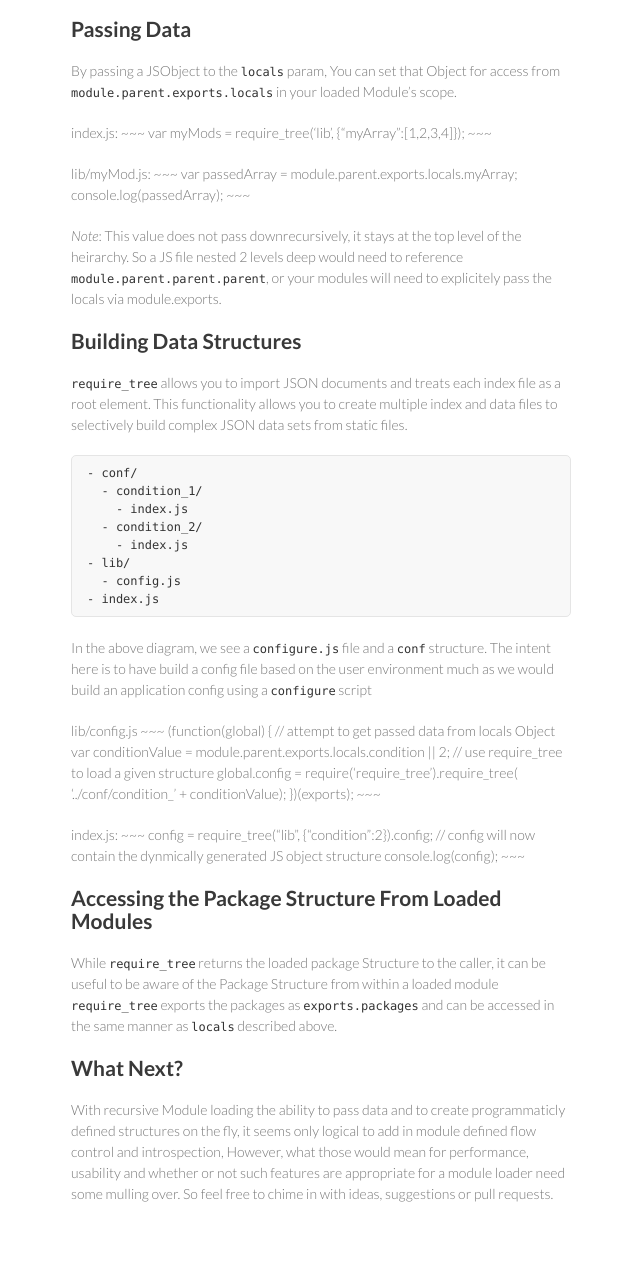
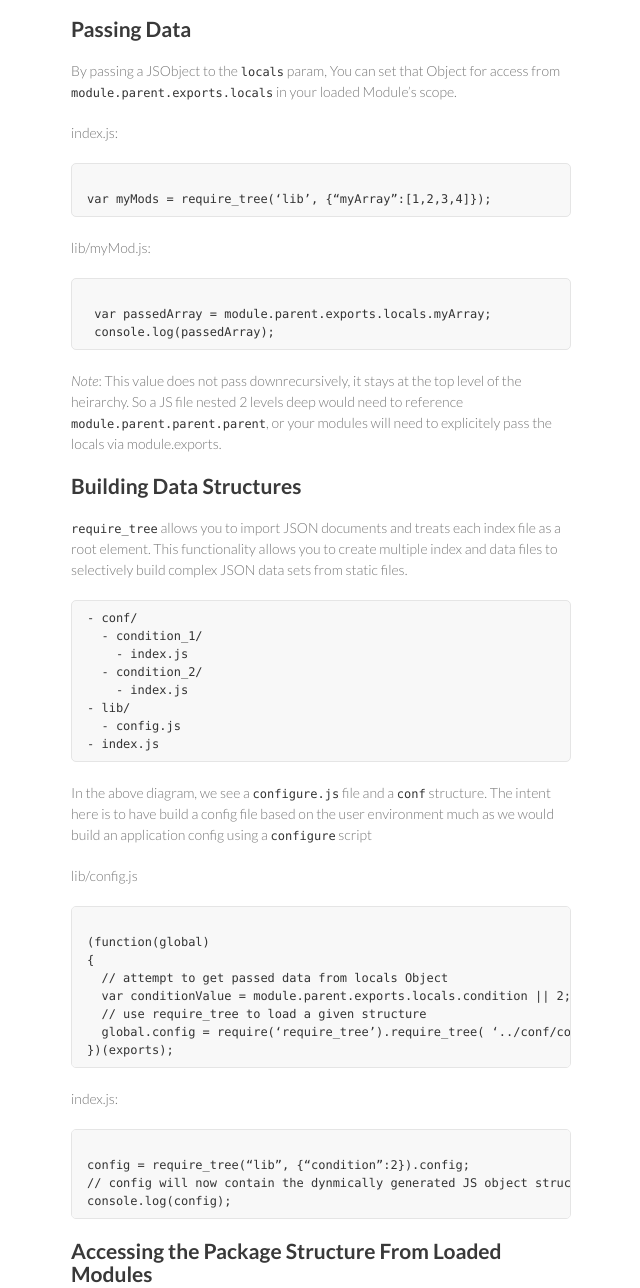
Before and after one commit to vanschroeder/require_tree, a plain HTML site: page index.html in a window 1280 px wide. Shown: the part 1076-2364 px from the top of the page, without its empty margins (499-1139 px from the left). Drawn offline with Linux system fonts and the light colour scheme.

Commit message:
updating index.html

```diff
--- a/index.html
+++ b/index.html
@@ -79,15 +79,15 @@
 <p>By passing a JSObject to the <code>locals</code> param, You can set that Object for access from <code>module.parent.exports.locals</code> in your loaded Module’s scope.</p>
 
 <p>index.js:
-~~~
+<pre><code>
 var myMods = require_tree(‘lib’, {“myArray”:[1,2,3,4]});
-~~~ </p>
+</code></pre>
 
 <p>lib/myMod.js:
-~~~
+<pre><code>
  var passedArray = module.parent.exports.locals.myArray;
  console.log(passedArray);
-~~~</p>
+</code></pre>
 
 <p><em>Note</em>: This value does not pass downrecursively, it stays at the top level of the heirarchy. So a JS file nested 2 levels deep would need to reference <code>module.parent.parent.parent</code>, or your modules will need to explicitely pass the locals via module.exports.</p>
 
@@ -110,7 +110,7 @@ This functionality allows you to create multiple index and data files to selecti
 The intent here is to have build a config file based on the user environment much as we would build an application config using a <code>configure</code> script</p>
 
 <p>lib/config.js
-~~~
+<pre><code>
 (function(global)
 {
   // attempt to get passed data from locals Object
@@ -118,14 +118,14 @@ The intent here is to have build a config file based on the user environment muc
   // use require_tree to load a given structure
   global.config = require(‘require_tree’).require_tree( ‘../conf/condition_’ +  conditionValue);
 })(exports);
-~~~</p>
+</code></pre></p>
 
 <p>index.js:
-~~~
+<pre><code>
 config = require_tree(“lib”, {“condition”:2}).config;
 // config will now contain the dynmically generated JS object structure
 console.log(config);
-~~~</p>
+</code></pre></p>
 
 <h2 id="accessing-the-package-structure-from-loaded-modules">Accessing the Package Structure From Loaded Modules</h2>
 
```
